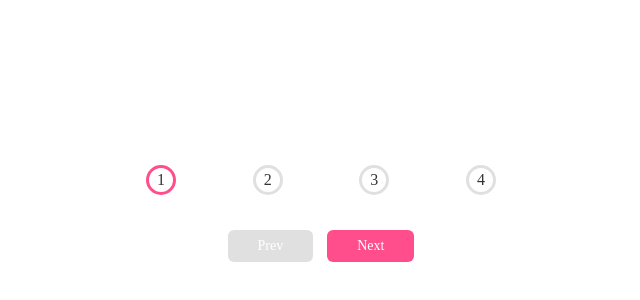
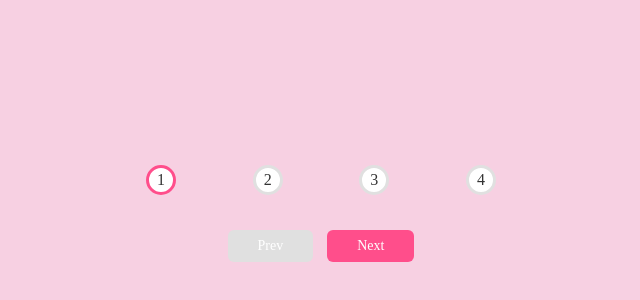
Before and after one commit to Neginadg/Progress-Steps, a plain HTML site: page index.html in a window 1280 px wide. Shown: the part 184-484 px from the top of the page, without its empty margins (319-959 px from the left). Drawn offline with Linux system fonts and the light colour scheme; a web font is replaced by a local one.

Commit message:
bug fixed in css

```diff
--- a/style.css
+++ b/style.css
@@ -10,7 +10,7 @@
 }
 
 body {
-  background-color: #F7D0E2#;
+  background-color: #f7d0e2;
   font-family: 'Muli', 'sans-serif';
   display: flex;
   align-items: center;
```
